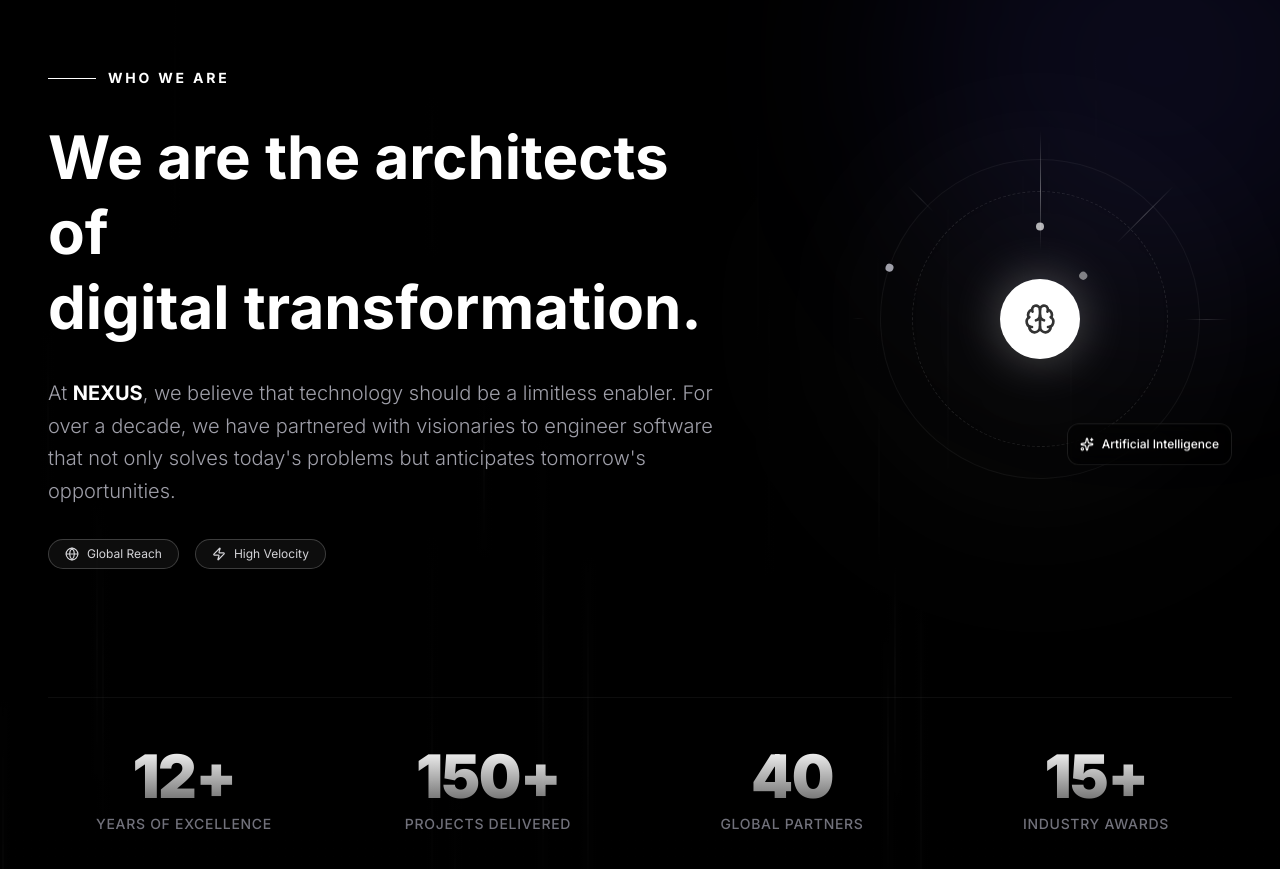
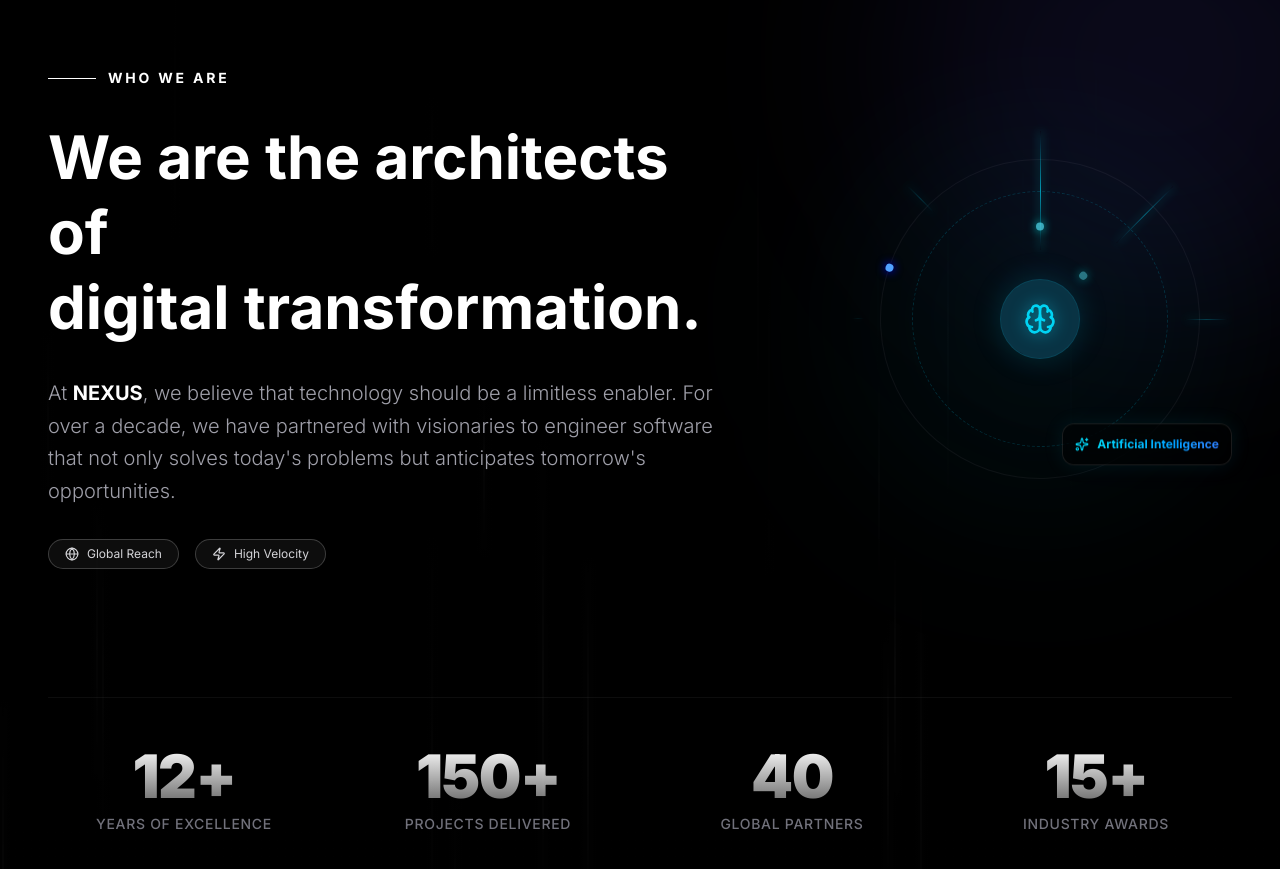
Before and after one commit to dilshandevxx/nexus-the-continuum-of-thought, a Next.js app: page / in a window 1280 px wide. Shown: the part 860-1729 px from the top of the page. Built offline with nearby package versions, Linux system fonts and the light colour scheme.

Commit message:
final annimation

```diff
--- a/src/components/About.tsx
+++ b/src/components/About.tsx
@@ -131,7 +131,7 @@ export function About() {
               </motion.div>
             </div>
 
-             {/* Graphic Side - Neural Synapse (Selected Option 1) */}
+             {/* Graphic Side - Neural Synapse (Cyber Color) */}
              <motion.div
                 initial={{ opacity: 0, scale: 0.8 }}
                 whileInView={{ opacity: 1, scale: 1 }}
@@ -139,15 +139,16 @@ export function About() {
                 transition={{ delay: 0.3, duration: 0.8 }}
                 className="relative hidden h-96 w-96 lg:flex items-center justify-center"
              >
-                <div className="absolute inset-0 -z-10 bg-white/5 blur-[80px] rounded-full" />
+                {/* Tech Glow Background */}
+                <div className="absolute inset-0 -z-10 bg-cyan-500/10 blur-[80px] rounded-full" />
 
                 {/* Synapse Container */}
                 <div className="relative flex h-full w-full items-center justify-center">
 
                     {/* Central Core (The "Idea") */}
-                    <div className="relative z-10 flex h-20 w-20 items-center justify-center rounded-full bg-white shadow-[0_0_50px_rgba(255,255,255,0.3)]">
-                         <div className="absolute inset-0 animate-ping rounded-full bg-white/20" />
-                         <Brain className="h-8 w-8 text-black" />
+                    <div className="relative z-10 flex h-20 w-20 items-center justify-center rounded-full bg-[#0c121e] border border-cyan-500/30 shadow-[0_0_30px_rgba(6,182,212,0.2)]">
+                         <div className="absolute inset-0 animate-ping rounded-full bg-cyan-500/20" />
+                         <Brain className="h-8 w-8 text-cyan-400 drop-shadow-[0_0_8px_rgba(6,182,212,0.8)]" />
                     </div>
 
                     {/* Radiating Connections */}
@@ -165,7 +166,7 @@ export function About() {
                                     delay: i * 0.2,
                                     ease: "easeInOut"
                                 }}
-                                className="mx-auto mt-[50%] w-[1px] bg-gradient-to-t from-transparent via-white/50 to-transparent"
+                                className="mx-auto mt-[50%] w-[1px] bg-gradient-to-t from-transparent via-cyan-400 to-transparent shadow-[0_0_10px_cyan]"
                             />
 
                             {/* Orbiting Node at end of path */}
@@ -177,7 +178,7 @@ export function About() {
                                     delay: i * 0.2,
                                     ease: "easeInOut"
                                 }}
-                                className="absolute top-1/2 left-1/2 h-2 w-2 -translate-x-1/2 rounded-full bg-white"
+                                className="absolute top-1/2 left-1/2 h-2 w-2 -translate-x-1/2 rounded-full bg-cyan-300 shadow-[0_0_10px_cyan]"
                             />
                         </motion.div>
                     ))}
@@ -186,14 +187,14 @@ export function About() {
                     <motion.div
                         animate={{ rotate: 360 }}
                         transition={{ duration: 25, repeat: Infinity, ease: "linear" }}
-                        className="absolute h-64 w-64 rounded-full border border-dashed border-white/10"
+                        className="absolute h-64 w-64 rounded-full border border-dashed border-cyan-500/20"
                     />
                     <motion.div
                         animate={{ rotate: -360 }}
                         transition={{ duration: 35, repeat: Infinity, ease: "linear" }}
                         className="absolute h-80 w-80 rounded-full border border-white/5"
                     >
-                         <div className="absolute top-0 left-1/2 h-2 w-2 -translate-x-1/2 -translate-y-1/2 rounded-full bg-zinc-400" />
+                         <div className="absolute top-0 left-1/2 h-2 w-2 -translate-x-1/2 -translate-y-1/2 rounded-full bg-blue-400 shadow-[0_0_10px_blue]" />
                     </motion.div>
 
                 </div>
@@ -202,11 +203,11 @@ export function About() {
                 <motion.div
                     animate={{ y: [0, -10, 0] }}
                     transition={{ duration: 4, repeat: Infinity, ease: "easeInOut" }}
-                    className="absolute bottom-10 right-0 z-20 rounded-xl border border-white/10 bg-black/40 p-3 backdrop-blur-md"
+                    className="absolute bottom-10 right-0 z-20 rounded-xl border border-white/10 bg-black/40 p-3 backdrop-blur-md shadow-[0_0_20px_rgba(6,182,212,0.1)]"
                 >
                     <div className="flex items-center gap-2">
-                        <Sparkles size={14} className="text-white" />
-                        <span className="text-xs font-medium text-white">Artificial Intelligence</span>
+                        <Sparkles size={14} className="text-cyan-400" />
+                        <span className="text-xs font-bold text-transparent bg-clip-text bg-gradient-to-r from-cyan-400 to-blue-500">Artificial Intelligence</span>
                     </div>
                 </motion.div>
 
```
